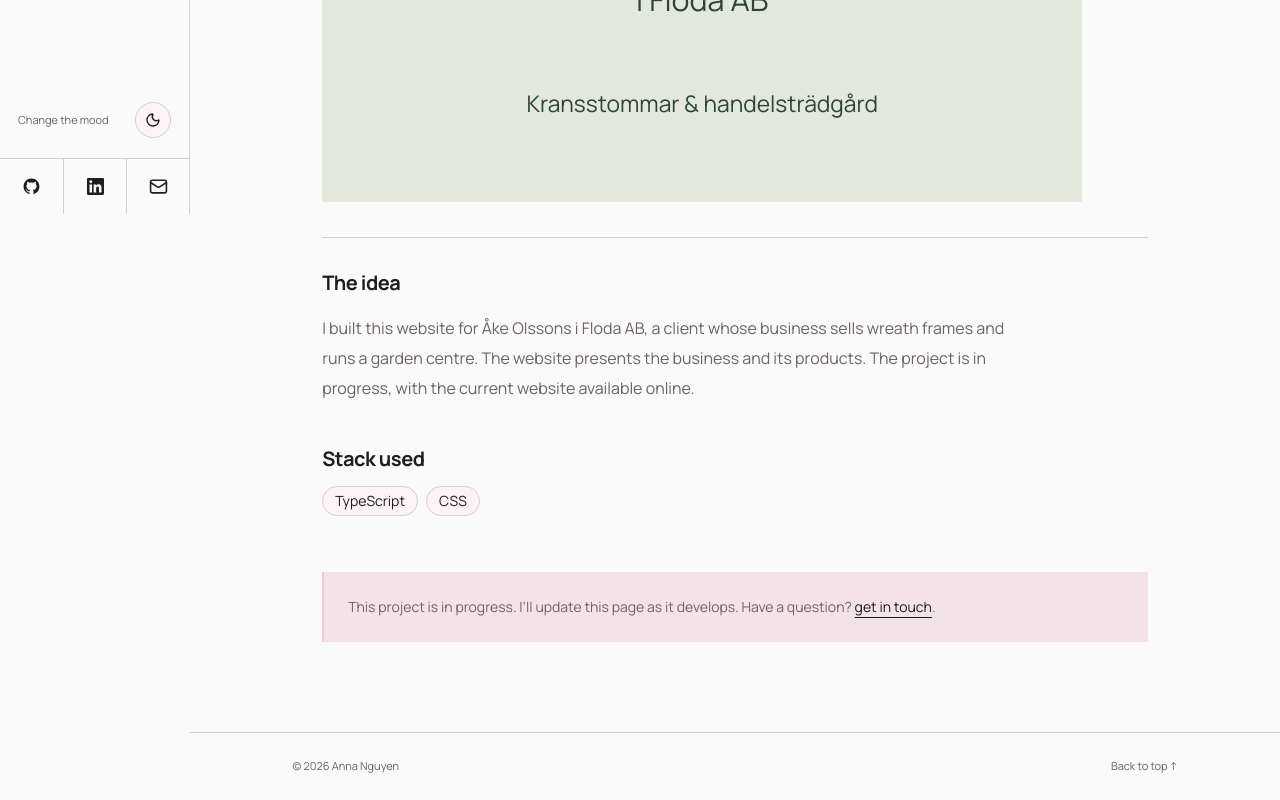
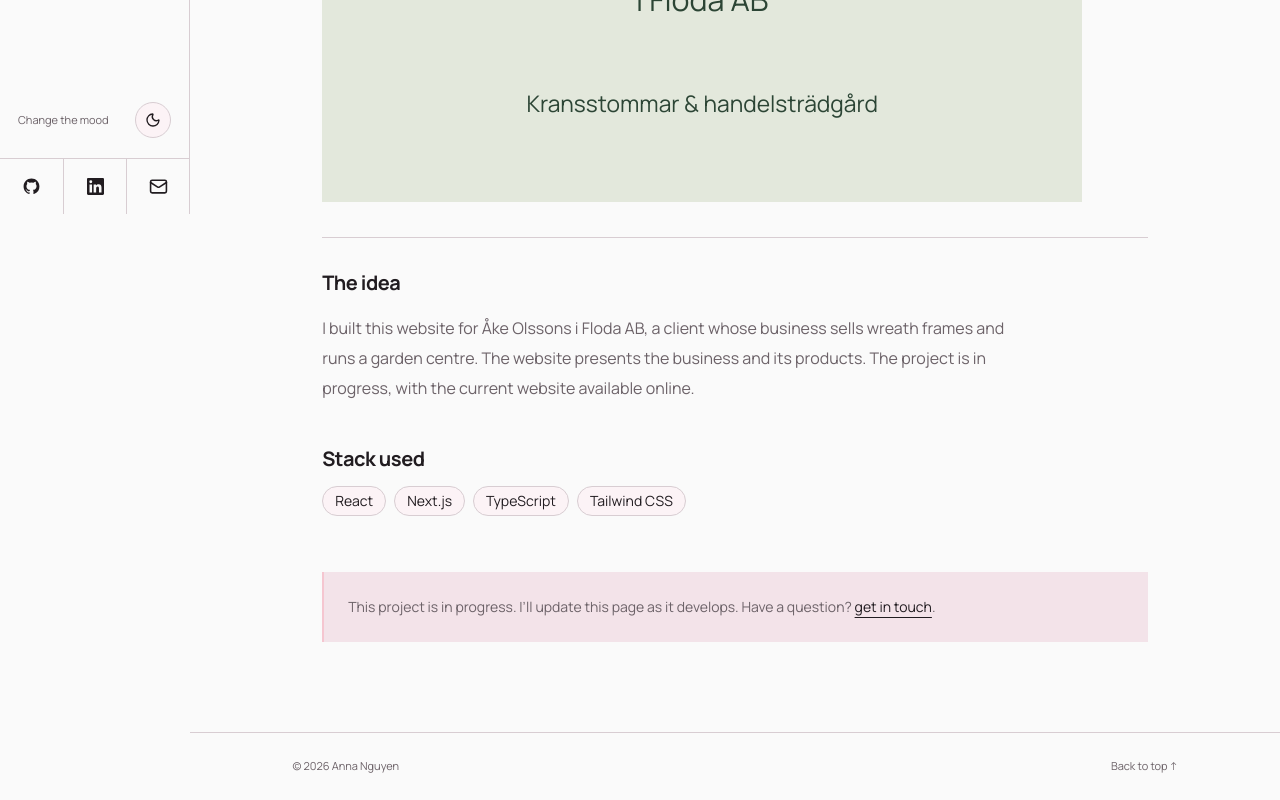
Before and after one commit to Minhya/Minhya.github.io, a Next.js app: page /projects/ake-olssons/ in a window 1280 px wide. Shown: the part 586-1386 px from the top of the page. Built offline with nearby package versions, Linux system fonts and the light colour scheme.

Commit message:
Update Åke Olssons technology stack

```diff
--- a/src/content/projects.ts
+++ b/src/content/projects.ts
@@ -66,7 +66,7 @@ export const projects: Project[] = [
     title: "Åke Olssons i Floda AB",
     summary: "A client website for a business selling wreath frames and running a garden centre in Floda, Sweden.",
     description: "I built this website for Åke Olssons i Floda AB, a client whose business sells wreath frames and runs a garden centre. The website presents the business and its products. The project is in progress, with the current website available online.",
-    tags: ["TypeScript", "CSS"],
+    tags: ["React", "Next.js", "TypeScript", "Tailwind CSS"],
     category: "Business website",
     status: "in-progress",
     liveUrl: "https://akeolsson.se/sv/",
```
